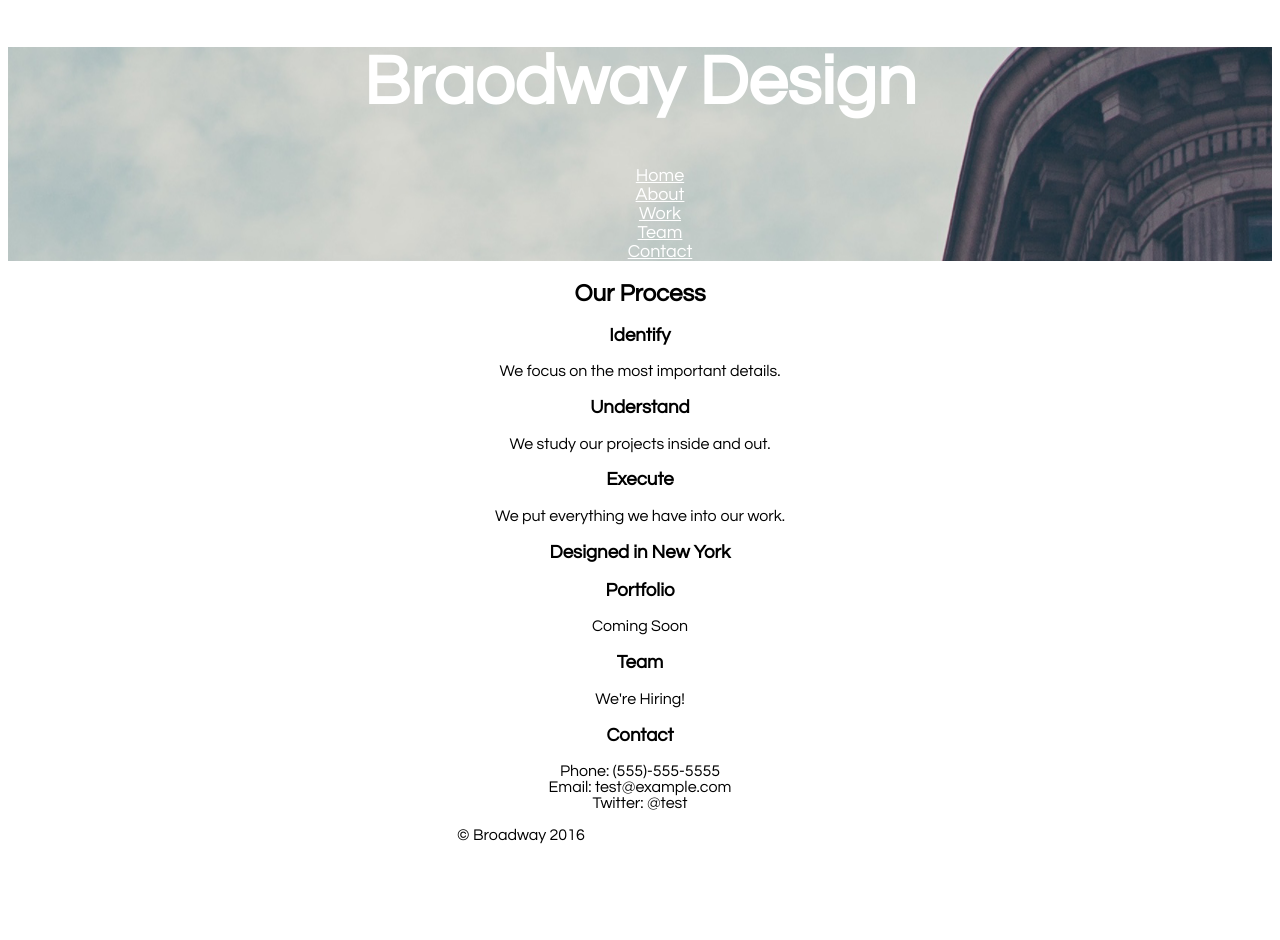
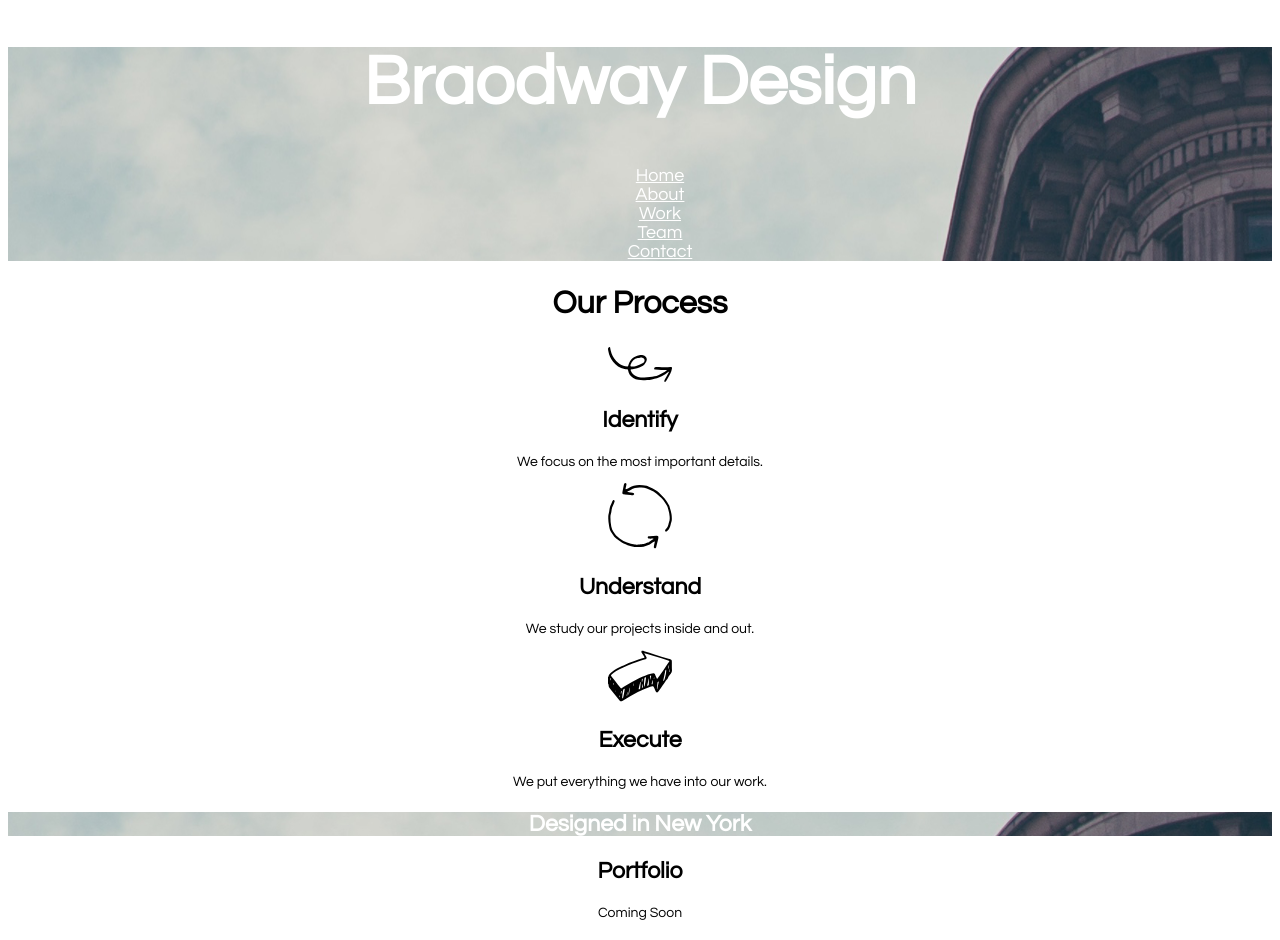
Before and after one commit to jcrumrine/broadway, a plain HTML site: page index.html in a window 1280 px wide. Shown: the top 940 px of the page. Before the commit the page ends 859 px from the top, so only its background shows below. Drawn offline with Linux system fonts and the light colour scheme.

Commit message:
Finalized css.

```diff
--- a/css/style.css
+++ b/css/style.css
@@ -1,10 +1,30 @@
 html {
   font-family: "Century Gothic";
+}
+
+body {
   text-align: center;
+}
+
+footer {
+  background-color: dimgray;
+  text-align: left;
+  color: white;
+  font-size: 11px;
 }
 
 h1 {
   font-size: 70px;
+  font-weight: bold;
+}
+
+h2 {
+  font-size: 32px;
+  font-weight: bold;
+}
+
+h3 {
+  font-size: 23px;
   font-weight: bold;
 }
 
@@ -13,11 +33,15 @@ nav {
 
 }
 
+p {
+  font-size: 14px;
+}
+
 a:link, a:visited {
     color: white;
 }
 
-.header {
+.header, #about {
   background-image: url(../resources/the-flatiron-building.png);
   color: white;
 }
--- a/index.html
+++ b/index.html
@@ -21,14 +21,20 @@
   </div>
 
   <h2 id="home">Our Process</h2>
+
+  <img src="resources/identify.svg">
   <h3>Identify</h3>
   <p>
     We focus on the most important details.
   </p>
+
+  <img src="resources/understand.svg">
   <h3>Understand</h3>
   <p>
     We study our projects inside and out.
   </p>
+
+  <img src="resources/execute.svg">
   <h3>Execute</h3>
   <p>
     We put everything we have into our work.
```
Lines whose indentation alone changed are shown as unchanged.
